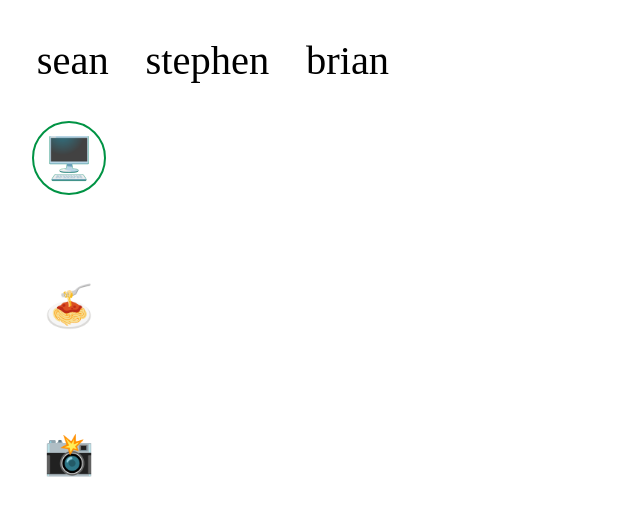
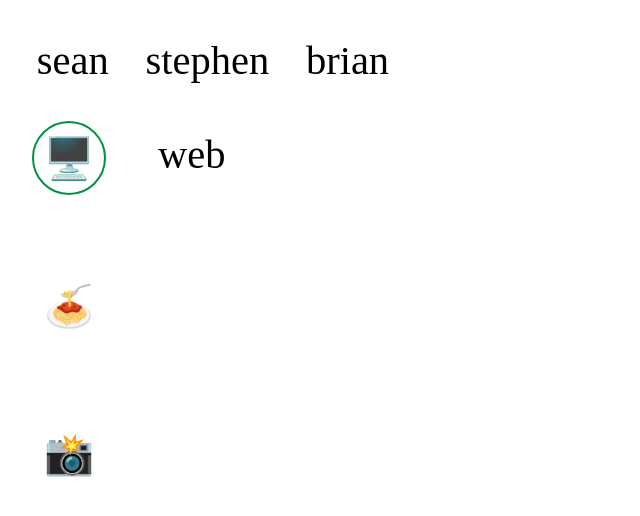
Before and after one commit to seanstephenbrian/portfolio, a React (Create React App) app in the folder client/: page / in a window 1280 px wide. Shown: the top 516 px of the page, without its empty margins (0-640 px from the left). Built offline with nearby package versions, Linux system fonts and the light colour scheme.

Commit message:
pass menu section selection to Content component

```diff
--- a/client/src/App.js
+++ b/client/src/App.js
@@ -8,12 +8,18 @@ import './styles/main.scss';
 
 function App() {
 
+    const [section, setSection] = useState('web');
+
+    function updateSection(newSection) {
+        setSection(newSection);
+    }
+
     return (
         <div className="wrapper">
             <Header />
             <main>
-                <Menu />
-                <Content />
+                <Menu relaySection={updateSection} />
+                <Content section={section} />
             </main>
 
         </div>
--- a/client/src/components/Content.js
+++ b/client/src/components/Content.js
@@ -1,9 +1,14 @@
 import React from 'react';
 
-export default function Content() {
+import '../styles/content.scss';
+
+export default function Content(props) {
+
+    const { section } = props;
+
     return (
         <section className='content'>
-
+            {section}
         </section>
     )
 }
--- a/client/src/components/Menu.js
+++ b/client/src/components/Menu.js
@@ -1,10 +1,16 @@
-import React, { useState } from 'react';
+import React, { useEffect, useState } from 'react';
 
 import '../styles/menu.scss';
 
-export default function Menu() {
+export default function Menu(props) {
+
+    const { relaySection } = props;
 
     const [selected, setSelected] = useState('web');
+
+    useEffect(() => {
+        relaySection(selected);
+    }, [relaySection, selected]);
 
     return (
         <nav>
--- a/client/src/styles/content.scss
+++ b/client/src/styles/content.scss
@@ -1,3 +1,3 @@
 .content {
-    width: 100%;
+    padding: 10px var(--padding) var(--padding) 15px;
 }
--- a/client/src/styles/main.scss
+++ b/client/src/styles/main.scss
@@ -53,4 +53,5 @@ body {
 
 main {
     display: flex;
+    gap: calc(var(--rvv))
 }
```
